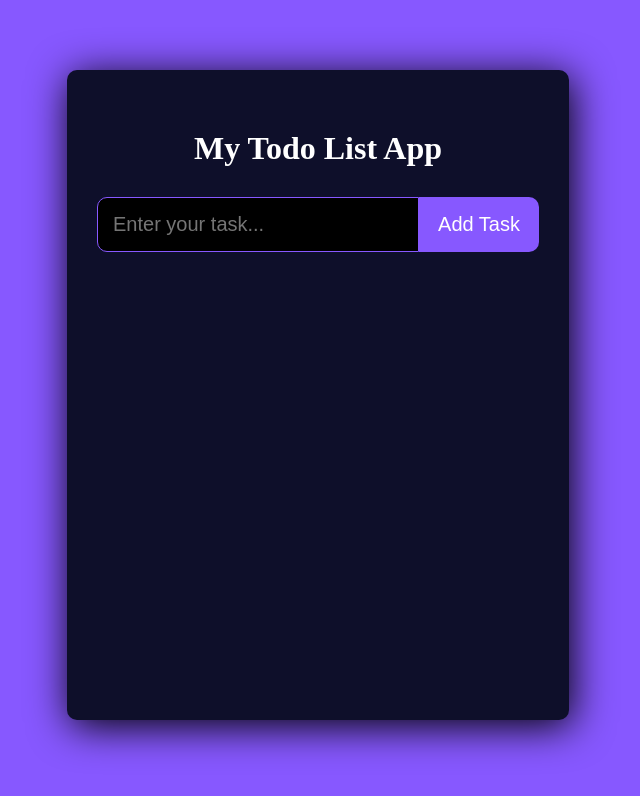
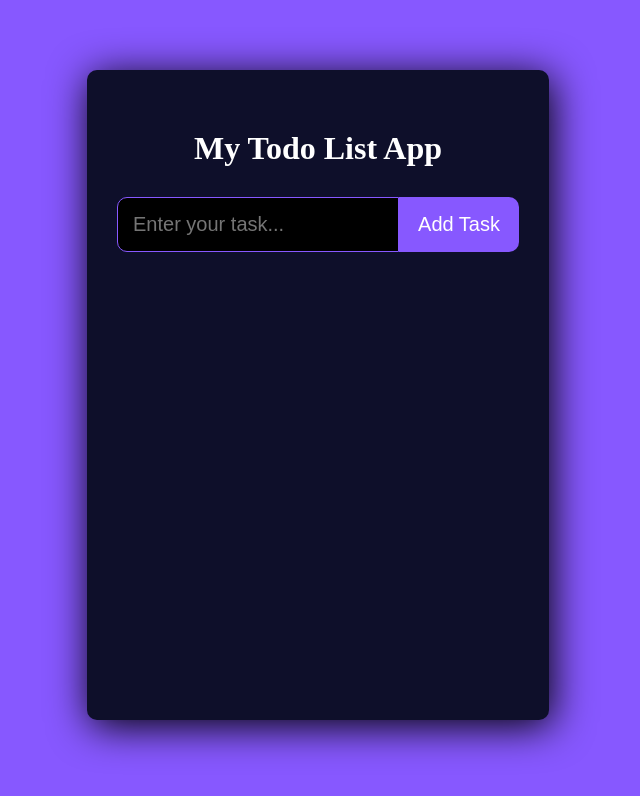
Before and after one commit to Josh565565/Todo-React-App, a React (Vite) app: page / in a window 1280 px wide. Shown: the top 796 px of the page, without its empty margins (322-962 px from the left). Built offline with nearby package versions, Linux system fonts and the light colour scheme.

Commit message:
Updated App.css

```diff
--- a/src/App.css
+++ b/src/App.css
@@ -32,7 +32,7 @@
 
 .task-input {
   outline: 70px;
-  width: 290px;
+  width: 250px;
   padding: 15px;
   margin-right: 25px;
   font-size: 20px;
@@ -80,7 +80,7 @@
 .button-complete {
   color: #ff6c6c;
   margin-right: 10px;
-  margin-left: 80px;
+  margin-left: 50px;
 }
 
 .button-edit {
```
